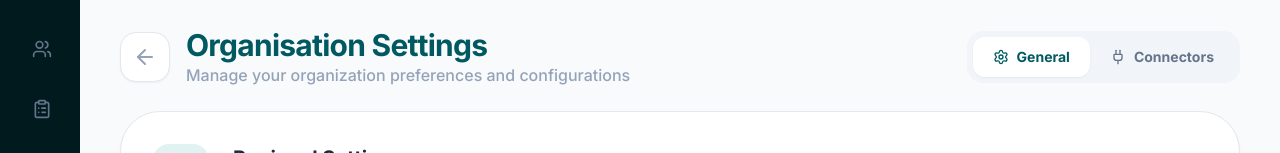
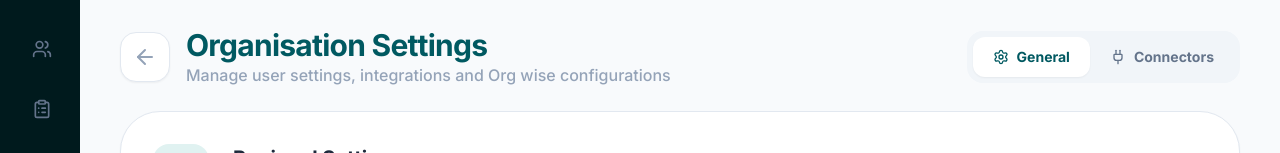
Before and after one commit to KANHA-KC/DeliveriesHub, a React (Vite) app: page / in a window 1280 px wide. Both pictures are taken after a click on the element 131 px from the left and 32 px from the top of the page. Shown: the part 133-286 px from the top of the page. Built offline with nearby package versions, Linux system fonts and the light colour scheme.

Commit message:
Update Organization Settings subtitle text

```diff
--- a/components/OrgSettingsView.tsx
+++ b/components/OrgSettingsView.tsx
@@ -1101,7 +1101,7 @@ export const OrgSettingsView: React.FC<OrgSettingsViewProps> = ({
                         </h2>
                         <p className="text-slate-400 font-medium">
                             {viewMode === 'ORG'
-                                ? 'Manage your organization preferences and configurations'
+                                ? 'Manage user settings, integrations and Org wise configurations'
                                 : 'Manage hub-specific configurations for printing and notifications'
                             }
                         </p>
```
